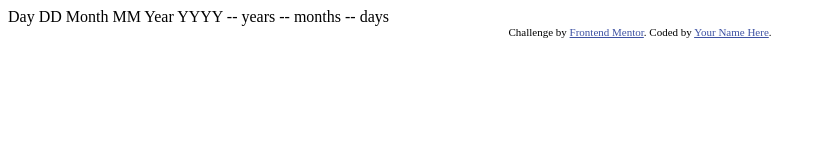
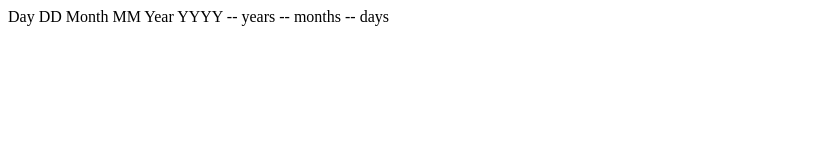
Before and after one commit to Joyfull-Happiness/age-calculator-app, a plain HTML site: page age-calculator-app-main/index.html in a window 1280 px wide. Shown: the whole page, without its empty margins (0-824 px from the left). Drawn offline with Linux system fonts and the light colour scheme.

Commit message:
updated files

```diff
--- /dev/null
+++ b/age-calculator-app-main/css/styles.css
@@ -0,0 +1,2 @@
+  /* .attribution { font-size: 11px; text-align: center; }
+    .attribution a { color: hsl(228, 45%, 44%); } */
--- a/age-calculator-app-main/index.html
+++ b/age-calculator-app-main/index.html
@@ -1,37 +1,16 @@
 <!DOCTYPE html>
 <html lang="en">
-<head>
-  <meta charset="UTF-8">
-  <meta name="viewport" content="width=device-width, initial-scale=1.0"> <!-- displays site properly based on user's device -->
+  <head>
+    <meta charset="UTF-8" />
+    <meta name="viewport" content="width=device-width, initial-scale=1.0" />
+    <title>Document</title>
+    <link rel="stylesheet" href="css/styles.css" />
+  </head>
+  <body>
+    Day DD Month MM Year YYYY -- years -- months -- days
 
-  <link rel="icon" type="image/png" sizes="32x32" href="./assets/images/favicon-32x32.png">
-
-  <title>Frontend Mentor | Age calculator app</title>
-
-  <!-- Feel free to remove these styles or customise in your own stylesheet 👍 -->
-  <style>
-    .attribution { font-size: 11px; text-align: center; }
-    .attribution a { color: hsl(228, 45%, 44%); }
-  </style>
-</head>
-<body>
-
-  Day
-  DD
-
-  Month
-  MM
-
-  Year
-  YYYY
-
-  -- years
-  -- months
-  -- days
-
-  <div class="attribution">
-    Challenge by <a href="https://www.frontendmentor.io?ref=challenge" target="_blank">Frontend Mentor</a>.
-    Coded by <a href="#">Your Name Here</a>.
-  </div>
-</body>
+    <script>
+      src = "api.js";
+    </script>
+  </body>
 </html>
```
Also changed, not shown: index.html (deleted, +0 -14 lines), age-calculator-app-main/api.js (added), api.js (deleted), css/styles.css (deleted).
